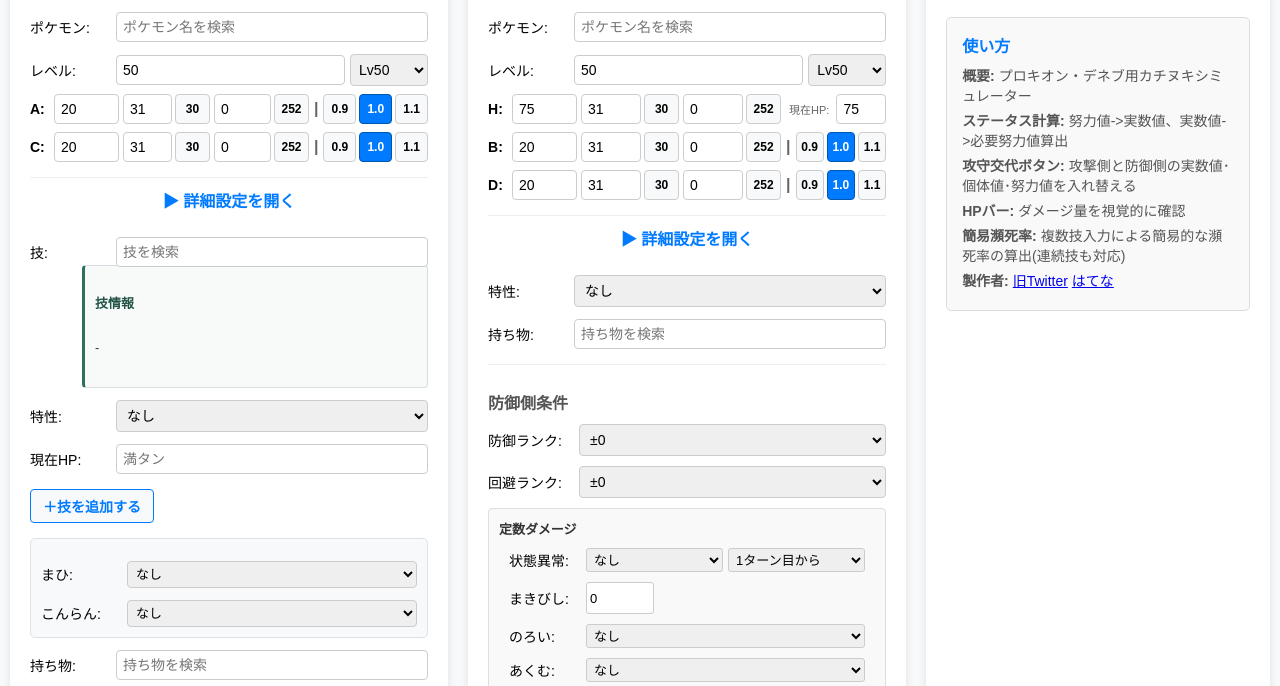
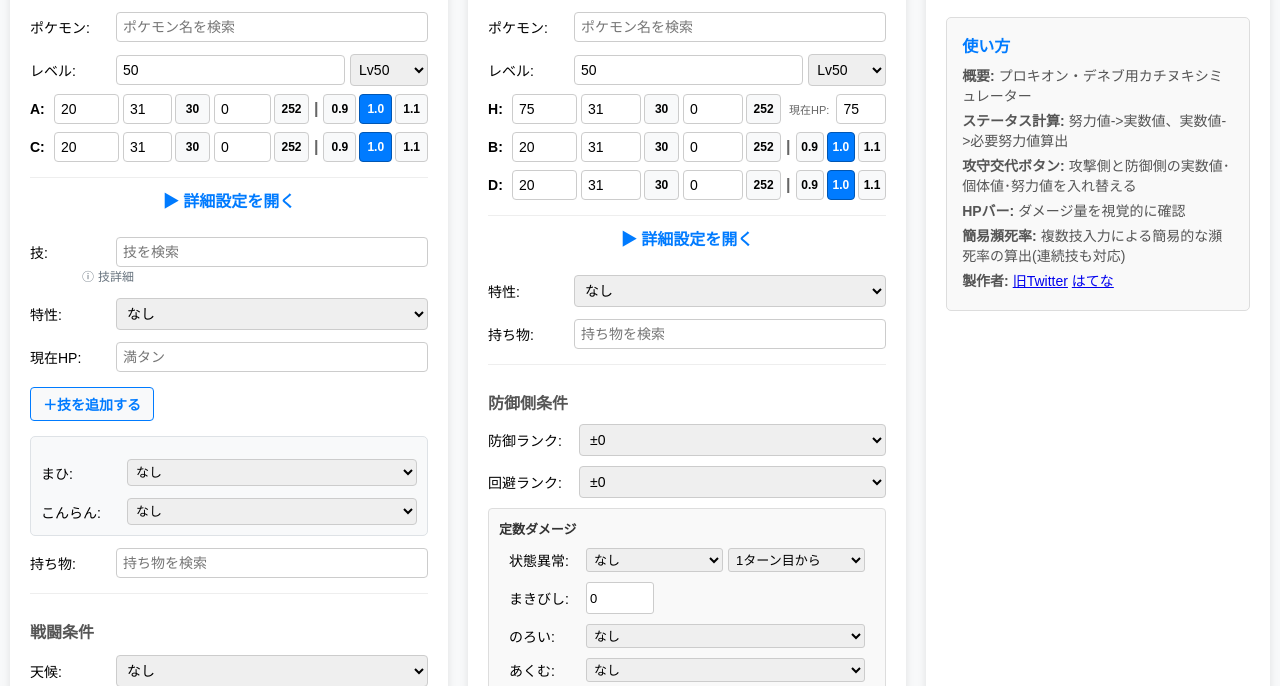
Before and after one commit to pit-true/katinukiPD, a website: page index.html in a window 1280 px wide. Shown: the part 114-800 px from the top of the page. Drawn offline with Linux system fonts and the light colour scheme.

Commit message:
Make move details collapsible

```diff
--- a/index.html
+++ b/index.html
@@ -199,10 +199,13 @@
                 <label for="attackMove" class="inline-label">技:</label>
                 <input type="text" id="attackMove" placeholder="技を検索">
             </div>
-            <div id="moveDescription" class="move-description" aria-live="polite">
-                <div id="moveSummary" class="move-summary">技情報</div>
-                <div id="moveDescriptionText">-</div>
-            </div>
+            <details id="moveDetails" class="move-details">
+                <summary><span aria-hidden="true">ⓘ</span> 技詳細</summary>
+                <div id="moveDescription" class="move-description" aria-live="polite">
+                    <div id="moveSummary" class="move-summary">技情報</div>
+                    <div id="moveDescriptionText">-</div>
+                </div>
+            </details>
             <div class="input-row">
                 <label for="attackerAbility" class="inline-label">特性:</label>
                 <select id="attackerAbility">
--- a/style.css
+++ b/style.css
@@ -260,25 +260,47 @@
     min-width: 300px;
 }
 
+.move-details {
+    margin: -2px 0 10px 52px;
+    color: #5a6570;
+    font-size: 12px;
+}
+
+.move-details summary {
+    display: inline-flex;
+    align-items: center;
+    gap: 4px;
+    padding: 2px 0;
+    color: #66727d;
+    cursor: pointer;
+    list-style: none;
+    user-select: none;
+}
+
+.move-details summary::-webkit-details-marker {
+    display: none;
+}
+
+.move-details summary:hover,
+.move-details[open] summary {
+    color: #245448;
+}
+
 .move-description {
-    min-height: 70px;
-    margin: -2px 0 10px 52px;
-    padding: 8px 10px;
-    border: 1px solid #d8dde3;
-    border-left: 3px solid #2f6f5e;
-    border-radius: 4px;
-    background: #f8faf9;
-    color: #30363b;
-    font-size: 13px;
+    margin-top: 6px;
+    padding: 7px 4px 4px;
+    border-top: 1px solid #e1e5e8;
+    color: #3f474d;
+    font-size: 12px;
     line-height: 1.55;
     white-space: pre-line;
     box-sizing: border-box;
 }
 
 .move-summary {
-    margin-bottom: 4px;
-    color: #245448;
-    font-weight: bold;
+    margin-bottom: 3px;
+    color: #58636c;
+    font-weight: 600;
 }
 
 .attackerAbilityContainer,
@@ -1457,7 +1479,7 @@
         font-size: 18px;
     }
 
-    .move-description {
+    .move-details {
         margin-left: 0;
     }
 
```
Also changed, not shown: test/ui_contract.test.js (+15 -0 lines).
